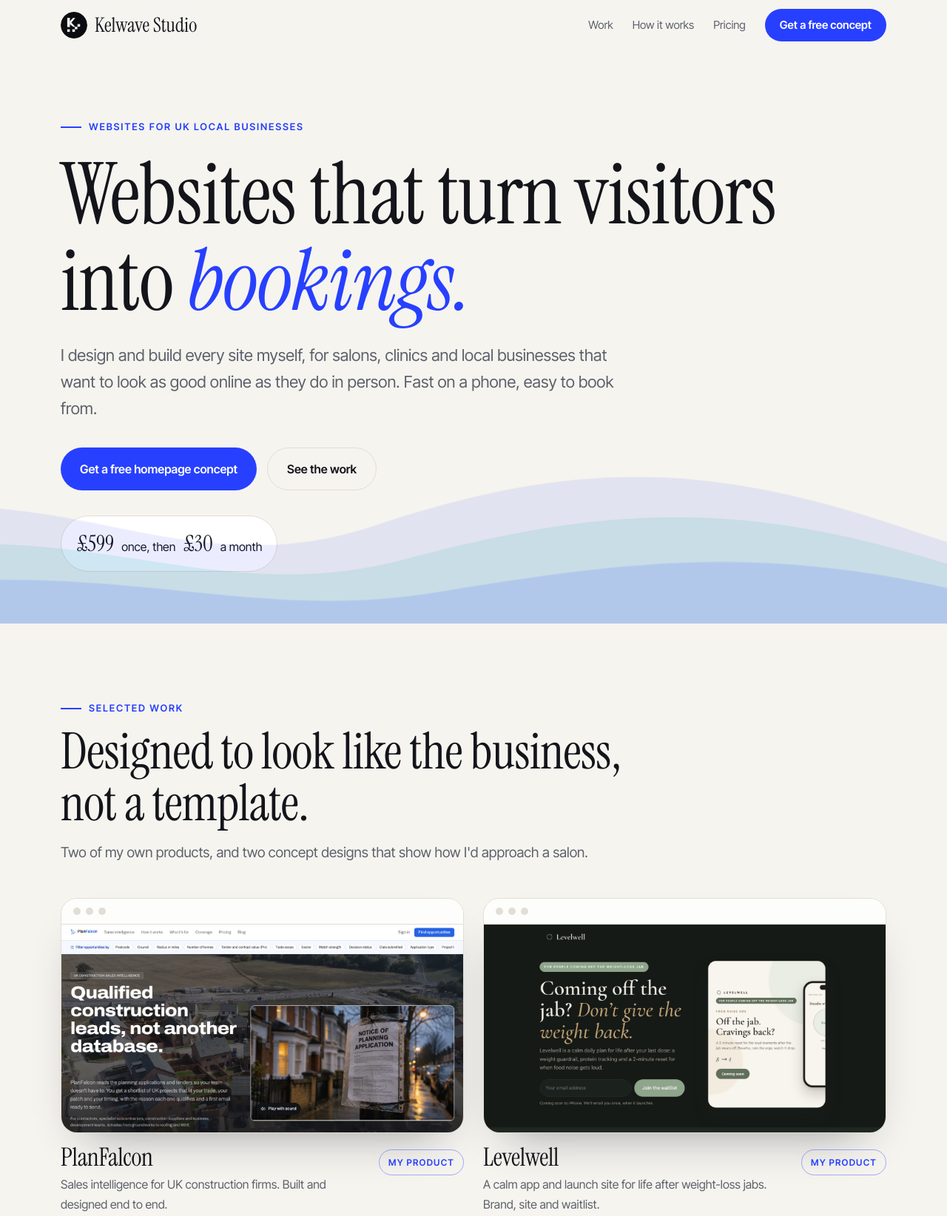
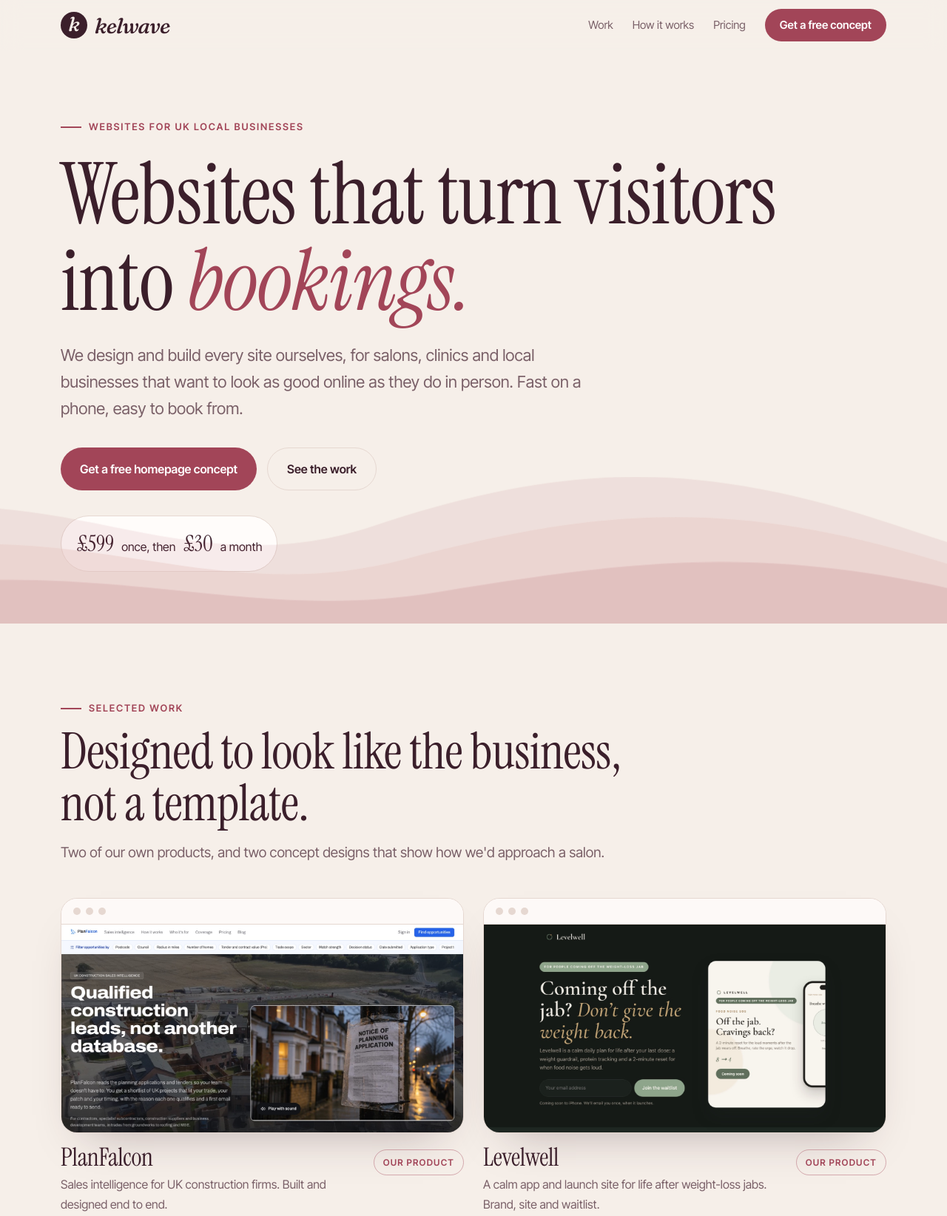
Before and after one commit to Willvisibleweb/kelwave-site, a plain HTML site: page index.html in a window 1280 px wide. Shown: the top 1644 px of the page at 74% size. Drawn offline with Linux system fonts and the light colour scheme.

Commit message:
Rebrand: soft serif k logo, cream/blush/plum palette, we-voice copy, new share image
Co-Authored-By: Claude Sonnet 5.5 <noreply@anthropic.com>

```diff
--- a/index.html
+++ b/index.html
@@ -10,16 +10,17 @@
 <meta property="og:description" content="Custom websites for UK beauty and local businesses. £599 once, then £30 a month.">
 <meta property="og:image" content="https://kelwave.co.uk/assets/og.jpg">
 <meta name="twitter:card" content="summary_large_image">
-<link rel="icon" type="image/svg+xml" href="assets/k-mark.svg">
+<link rel="icon" type="image/png" href="assets/favicon.png">
+<link rel="apple-touch-icon" href="assets/apple-touch-icon.png">
+<meta name="theme-color" content="#F6EFE9">
 <link rel="preconnect" href="https://fonts.googleapis.com"><link rel="preconnect" href="https://fonts.gstatic.com" crossorigin>
-<link href="https://fonts.googleapis.com/css2?family=Instrument+Serif:ital@0;1&family=Inter+Tight:wght@400;500;600&display=swap" rel="stylesheet">
+<link href="https://fonts.googleapis.com/css2?family=Fraunces:ital,opsz,wght@1,9..144,500&family=Instrument+Serif:ital@0;1&family=Inter+Tight:wght@400;500;600&display=swap" rel="stylesheet">
 <link rel="stylesheet" href="style.css">
 </head>
 <body>
 <header class="nav"><div class="wrap">
   <a class="logo" href="#top" aria-label="Kelwave Studio home">
-    <img src="assets/k-mark.svg" alt="" width="36" height="36">
-    Kelwave Studio
+    <span class="mk" aria-hidden="true">k</span><span class="wm">kelwave</span>
   </a>
   <nav><a class="hide-m" href="#work">Work</a><a class="hide-m" href="#how">How it works</a><a class="hide-m" href="#pricing">Pricing</a><a class="btn small accent em" data-s="Website concept request" href="#contact">Get a free concept</a></nav>
 </div></header>
@@ -28,7 +29,7 @@
 <section class="hero"><div class="wrap">
   <span class="eyebrow">Websites for UK local businesses</span>
   <h1 class="display">Websites that turn visitors into <em>bookings.</em></h1>
-  <p class="lead">I design and build every site myself, for salons, clinics and local businesses that want to look as good online as they do in person. Fast on a phone, easy to book from.</p>
+  <p class="lead">We design and build every site ourselves, for salons, clinics and local businesses that want to look as good online as they do in person. Fast on a phone, easy to book from.</p>
   <div class="actions">
     <a class="btn accent" href="#contact">Get a free homepage concept</a>
     <a class="btn ghost" href="#work">See the work</a>
@@ -36,32 +37,32 @@
   <div class="price-chip"><b>£599</b> once, then <b>£30</b> a month</div>
 </div>
 <svg class="wave" viewBox="0 0 1440 400" preserveAspectRatio="none" aria-hidden="true">
-  <path d="M-200 250 C 100 150, 300 350, 600 250 S 1100 150, 1400 250 S 1700 330, 1900 240 L1900 400 L-200 400Z" fill="#2740FF" opacity=".10"/>
-  <path d="M-200 300 C 150 220, 350 380, 650 300 S 1150 210, 1450 300 S 1750 370, 1950 290 L1950 400 L-200 400Z" fill="#0FB5A6" opacity=".14"/>
-  <path d="M-200 350 C 200 290, 400 400, 700 350 S 1200 280, 1500 350 S 1800 400, 2000 340 L2000 400 L-200 400Z" fill="#2740FF" opacity=".16"/>
+  <path d="M-200 250 C 100 150, 300 350, 600 250 S 1100 150, 1400 250 S 1700 330, 1900 240 L1900 400 L-200 400Z" style="fill:var(--w1)" opacity=".10"/>
+  <path d="M-200 300 C 150 220, 350 380, 650 300 S 1150 210, 1450 300 S 1750 370, 1950 290 L1950 400 L-200 400Z" style="fill:var(--w2)" opacity=".5"/>
+  <path d="M-200 350 C 200 290, 400 400, 700 350 S 1200 280, 1500 350 S 1800 400, 2000 340 L2000 400 L-200 400Z" style="fill:var(--w3)" opacity=".16"/>
 </svg></section>
 
 <section id="work"><div class="wrap">
-  <div class="sec-head reveal"><span class="eyebrow">Selected work</span><h2>Designed to look like the business, not a template.</h2><p>Two of my own products, and two concept designs that show how I'd approach a salon.</p></div>
+  <div class="sec-head reveal"><span class="eyebrow">Selected work</span><h2>Designed to look like the business, not a template.</h2><p>Two of our own products, and two concept designs that show how we'd approach a salon.</p></div>
   <div class="grid">
     <a class="work reveal" href="https://planfalcon.com" target="_blank" rel="noopener"><div class="frame"><div class="bar"><i></i><i></i><i></i></div><img src="assets/work-planfalcon.jpg" alt="PlanFalcon homepage: qualified construction leads for UK contractors" width="1440" height="810" loading="lazy"></div>
-      <div class="meta"><div><h3>PlanFalcon</h3><p>Sales intelligence for UK construction firms. Built and designed end to end.</p></div><span class="tag own">My product</span></div></a>
+      <div class="meta"><div><h3>PlanFalcon</h3><p>Sales intelligence for UK construction firms. Built and designed end to end.</p></div><span class="tag own">Our product</span></div></a>
     <a class="work reveal" href="https://levelwell.co.uk" target="_blank" rel="noopener"><div class="frame"><div class="bar"><i></i><i></i><i></i></div><img src="assets/work-levelwell.jpg" alt="Levelwell homepage: a calm habit app for life after weight-loss jabs" width="1440" height="810" loading="lazy"></div>
-      <div class="meta"><div><h3>Levelwell</h3><p>A calm app and launch site for life after weight-loss jabs. Brand, site and waitlist.</p></div><span class="tag own">My product</span></div></a>
+      <div class="meta"><div><h3>Levelwell</h3><p>A calm app and launch site for life after weight-loss jabs. Brand, site and waitlist.</p></div><span class="tag own">Our product</span></div></a>
     <div class="work reveal"><div class="frame"><div class="bar"><i></i><i></i><i></i></div><img src="assets/work-hair-salon.jpg" alt="Concept homepage for a hair and beauty salon in Staffordshire" width="1600" height="826" loading="lazy"></div>
       <div class="meta"><div><h3>Hair &amp; beauty salon</h3><p>A warm, editorial homepage concept with services, bridal and a clear Book now.</p></div><span class="tag">Concept</span></div></div>
     <div class="work reveal"><div class="frame"><div class="bar"><i></i><i></i><i></i></div><img src="assets/work-nail-studio.jpg" alt="Concept homepage for a nail studio" width="1600" height="827" loading="lazy"></div>
       <div class="meta"><div><h3>Nail studio</h3><p>A playful, glossy concept with a personality to match the studio.</p></div><span class="tag">Concept</span></div></div>
   </div>
-  <p class="note reveal">The two salon pages are concept designs I made on my own to show what's possible. They are not client projects, are not affiliated with the businesses shown, and are not their official websites.</p>
+  <p class="note reveal">The two salon pages are concept designs we made on our own to show what's possible. They are not client projects, are not affiliated with the businesses shown, and are not their official websites.</p>
 </div></section>
 
 <section id="how" class="dark"><div class="wrap">
   <div class="sec-head reveal"><span class="eyebrow">How it works</span><h2>See it before you decide anything.</h2></div>
   <div class="steps">
-    <div class="step reveal"><div class="n">1</div><h3>A free concept</h3><p>Tell me about your business and I'll design a homepage concept for you first. No cost, no obligation.</p></div>
+    <div class="step reveal"><div class="n">1</div><h3>A free concept</h3><p>Tell us about your business and we'll design a homepage concept for you first. No cost, no obligation.</p></div>
     <div class="step reveal"><div class="n">2</div><h3>You choose</h3><p>If you like it, we build the full site together, with your services, prices and booking link built in.</p></div>
-    <div class="step reveal"><div class="n">3</div><h3>Launch and look after it</h3><p>I launch it, and for £30 a month I keep it running and make small updates when you need them.</p></div>
+    <div class="step reveal"><div class="n">3</div><h3>Launch and look after it</h3><p>We launch it, and for £30 a month we keep it running and make small updates when you need them.</p></div>
   </div>
 </div></section>
 
@@ -78,8 +79,8 @@
 <section id="contact"><div class="wrap contact">
   <span class="eyebrow">Get in touch</span>
   <h2 class="display reveal">Want to see what your website could look like?</h2>
-  <p class="lead reveal" style="margin-top:20px">Send me your business name and a link to your Instagram or booking page. I'll come back with a free homepage concept.</p>
-  <div class="actions reveal"><a class="btn accent em" data-s="Free website concept" href="#contact">Email me</a><a class="btn ghost" href="https://www.instagram.com/builtby_kelwave/" target="_blank" rel="noopener">Instagram: @builtby_kelwave</a></div>
+  <p class="lead reveal" style="margin-top:20px">Send us your business name and a link to your Instagram or booking page. We'll come back with a free homepage concept.</p>
+  <div class="actions reveal"><a class="btn accent em" data-s="Free website concept" href="#contact">Email us</a><a class="btn ghost" href="https://www.instagram.com/builtby_kelwave/" target="_blank" rel="noopener">Instagram: @builtby_kelwave</a></div>
 </div></section>
 </main>
 
--- a/style.css
+++ b/style.css
@@ -1,5 +1,5 @@
-:root{--bg:#F6F4EF;--ink:#13151A;--muted:#5C616B;--line:#E2DED5;--card:#FFFFFF;--accent:#2740FF;--accent-2:#0FB5A6;--dark:#0F1115;--r:22px}
-@media (prefers-color-scheme:dark){:root{--bg:#0F1115;--ink:#F2F0EA;--muted:#A3A8B2;--line:#242830;--card:#161A21;--accent:#6F86FF;--accent-2:#3DD6C6;--dark:#0A0B0E}}
+:root{--bg:#F6EFE9;--ink:#3B1F2B;--muted:#7A6068;--line:#E6D8D1;--card:#FFFCFA;--accent:#A24558;--accent-2:#E8C7C3;--dark:#2B1620;--btn-on:#fff;--w1:#A24558;--w2:#E8C7C3;--w3:#A24558;--r:22px}
+@media (prefers-color-scheme:dark){:root{--bg:#1C1016;--ink:#F6EFE9;--muted:#BBA4AB;--line:#3A2630;--card:#271920;--accent:#E3A3AE;--accent-2:#E8C7C3;--dark:#150A0F;--btn-on:#2B1620;--w1:#E3A3AE;--w2:#8A4A5A;--w3:#E3A3AE}}
 *{box-sizing:border-box;margin:0;padding:0}html{scroll-behavior:smooth}
 body{background:var(--bg);color:var(--ink);font:17px/1.65 "Inter Tight",system-ui,-apple-system,sans-serif;-webkit-font-smoothing:antialiased;overflow-x:hidden}
 a{color:inherit}
@@ -7,13 +7,14 @@ a{color:inherit}
 h1,h2,h3,.display{font-family:"Instrument Serif",Georgia,serif;font-weight:400;letter-spacing:-.01em;line-height:1.02}
 .nav{position:sticky;top:0;z-index:20;background:color-mix(in srgb,var(--bg) 82%,transparent);backdrop-filter:blur(14px);border-bottom:1px solid transparent}
 .nav .wrap{display:flex;align-items:center;justify-content:space-between;height:68px}
-.logo{display:flex;align-items:center;gap:10px;text-decoration:none;font-family:"Instrument Serif",Georgia,serif;font-size:27px}
-.logo img{width:36px;height:36px;border-radius:50%;display:block}
+.logo{display:flex;align-items:center;gap:10px;text-decoration:none;color:var(--ink)}
+.logo .mk{width:36px;height:36px;border-radius:50%;background:var(--ink);color:var(--bg);display:flex;align-items:center;justify-content:center;font-family:"Fraunces",Georgia,serif;font-style:italic;font-weight:500;font-size:27px;line-height:1;padding-bottom:4px}
+.logo .wm{font-family:"Fraunces",Georgia,serif;font-style:italic;font-weight:500;font-size:29px;letter-spacing:-.02em;line-height:1}
 .nav nav{display:flex;gap:26px;align-items:center;font-size:15px}
 .nav nav a{text-decoration:none;color:var(--muted)}.nav nav a:hover{color:var(--ink)}
 .btn{display:inline-flex;align-items:center;gap:10px;padding:15px 26px;border-radius:999px;background:var(--ink);color:var(--bg);text-decoration:none;font-weight:600;font-size:16px;border:0;cursor:pointer;transition:transform .2s,box-shadow .2s}
 .btn:hover{transform:translateY(-2px);box-shadow:0 14px 30px -12px rgba(0,0,0,.45)}
-.btn.accent{background:var(--accent);color:#fff}
+.btn.accent{background:var(--accent);color:var(--btn-on)}
 .btn.ghost{background:transparent;color:var(--ink);border:1.5px solid var(--line)}
 .btn.small{padding:10px 20px;font-size:15px}
 .hero{position:relative;padding:84px 0 70px;overflow:hidden}
@@ -32,7 +33,7 @@ section{padding:96px 0}
 .sec-head p{color:var(--muted);margin-top:16px;font-size:19px}
 .grid{display:grid;gap:26px;grid-template-columns:repeat(2,1fr)}
 .work{display:flex;flex-direction:column;text-decoration:none;gap:16px}
-.frame{border-radius:var(--r);border:1px solid var(--line);background:var(--card);overflow:hidden;box-shadow:0 30px 60px -34px rgba(20,24,40,.45);transition:transform .45s cubic-bezier(.2,.8,.2,1)}
+.frame{border-radius:var(--r);border:1px solid var(--line);background:var(--card);overflow:hidden;box-shadow:0 30px 60px -34px rgba(59,31,43,.35);transition:transform .45s cubic-bezier(.2,.8,.2,1)}
 .work:hover .frame{transform:translateY(-6px)}
 .frame .bar{display:flex;gap:7px;padding:12px 16px;border-bottom:1px solid var(--line);background:color-mix(in srgb,var(--card) 80%,var(--bg))}
 .frame .bar i{width:10px;height:10px;border-radius:50%;background:var(--line);display:block}
@@ -42,10 +43,10 @@ section{padding:96px 0}
 .tag{white-space:nowrap;font-size:12px;letter-spacing:.1em;text-transform:uppercase;font-weight:600;padding:7px 12px;border-radius:999px;border:1.5px solid var(--line);color:var(--muted);margin-top:6px}
 .tag.own{color:var(--accent);border-color:color-mix(in srgb,var(--accent) 40%,transparent)}
 .note{margin-top:34px;font-size:14.5px;color:var(--muted);max-width:52em}
-.dark{background:var(--dark);color:#F2F0EA}
-.dark .sec-head p,.dark .step p{color:#A3A8B2}.dark .eyebrow{color:var(--accent-2)}
+.dark{background:var(--dark);color:#F6EFE9}
+.dark .sec-head p,.dark .step p{color:#C9B3BA}.dark .eyebrow{color:var(--accent-2)}
 .steps{display:grid;gap:22px;grid-template-columns:repeat(3,1fr)}
-.step{padding:30px;border:1px solid #242830;border-radius:var(--r);background:#14171D}
+.step{padding:30px;border:1px solid #4A2E3A;border-radius:var(--r);background:#34202A}
 .step .n{font-family:"Instrument Serif",serif;font-size:56px;color:var(--accent-2);line-height:1}
 .step h3{font-size:30px;margin:18px 0 8px}
 .pricing{display:grid;gap:26px;grid-template-columns:1.15fr .85fr}
```
Also changed, not shown: assets/apple-touch-icon.png (added), assets/favicon.png (added), assets/k-mark.svg (deleted), assets/og.jpg.
